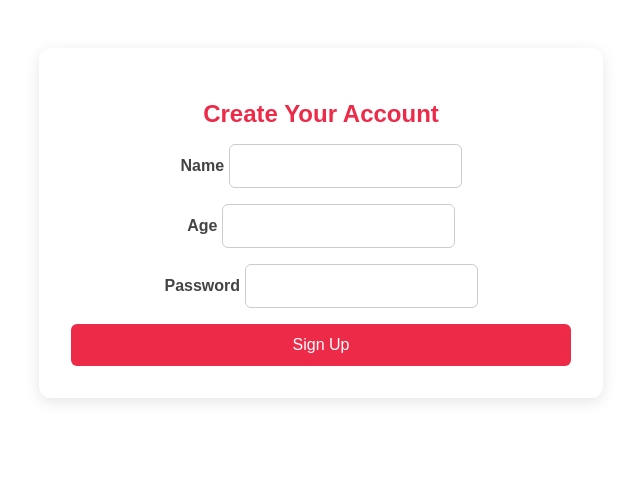
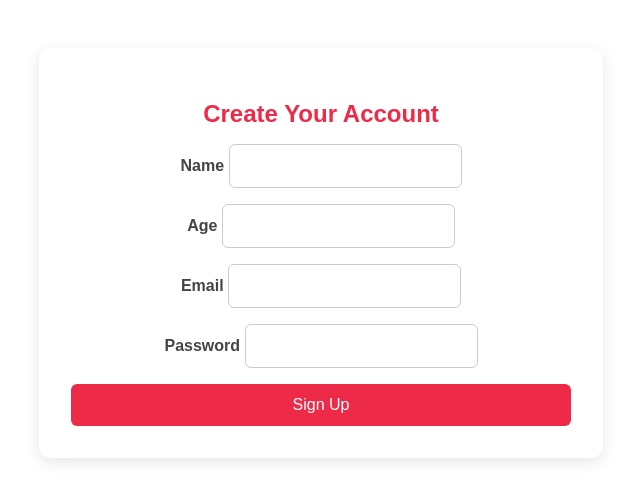
Before and after one commit to yephrem22/Ku_hack_2025, a SvelteKit app in the folder HackKU_Project/: page /signup in a window 1280 px wide. Shown: the top 500 px of the page, without its empty margins (319-959 px from the left). Built offline with nearby package versions, Linux system fonts and the light colour scheme.

Commit message:
added sign up backend connection

```diff
--- a/HackKU_Project/src/routes/signup/+page.svelte
+++ b/HackKU_Project/src/routes/signup/+page.svelte
@@ -1,19 +1,60 @@
 <script>
-  import { goto } from '$app/navigation';
+  import { goto } from "$app/navigation";
+  import { supabase } from "$lib/supabaseClient";
 
-  let name = '';
-  let age = '';
-  let password = '';
+  let name = "";
+  let age = "";
+  let password = "";
+  let email = "";
 
-  function handleSubmit() {
-    // In a real app you'd handle validation/auth here
-    if (name && age && password) {
-      goto('/dashboard');
+  async function signUp() {
+    const { data, error } = await supabase.auth.signUp({
+      email,
+      password,
+      options: {
+        data: {
+          display_name: name,
+          age: parseInt(age),
+        },
+      },
+    });
+
+    if (error) {
+      console.error("Signup error:", error.message);
+      alert("Signup failed: " + error.message);
     } else {
-      alert('Please fill out all fields.');
+      console.log("User created:", data.user);
+      goto("/dashboard");
     }
   }
 </script>
+
+<div class="signup-container">
+  <h2>Create Your Account</h2>
+  <form on:submit|preventDefault={signUp}>
+    <div>
+      <label for="name">Name</label>
+      <input id="name" type="text" bind:value={name} required />
+    </div>
+
+    <div>
+      <label for="age">Age</label>
+      <input id="age" type="number" min="0" bind:value={age} required />
+    </div>
+
+    <div>
+      <label for="email">Email</label>
+      <input id="email" type="email" bind:value={email} required />
+    </div>
+
+    <div>
+      <label for="password">Password</label>
+      <input id="password" type="password" bind:value={password} required />
+    </div>
+
+    <button type="submit">Sign Up</button>
+  </form>
+</div>
 
 <style>
   .signup-container {
@@ -66,25 +107,3 @@
     color: #444;
   }
 </style>
-
-<div class="signup-container">
-  <h2>Create Your Account</h2>
-  <form on:submit|preventDefault={handleSubmit}>
-    <div>
-      <label for="name">Name</label>
-      <input id="name" type="text" bind:value={name} required />
-    </div>
-
-    <div>
-      <label for="age">Age</label>
-      <input id="age" type="number" min="0" bind:value={age} required />
-    </div>
-
-    <div>
-      <label for="password">Password</label>
-      <input id="password" type="password" bind:value={password} required />
-    </div>
-
-    <button type="submit">Sign Up</button>
-  </form>
-</div>
```
